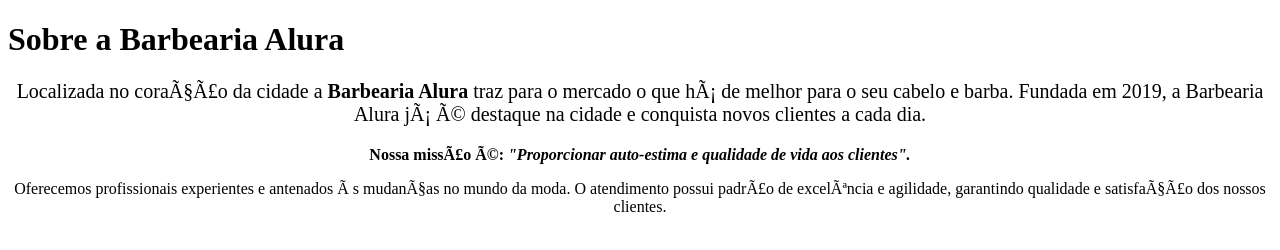
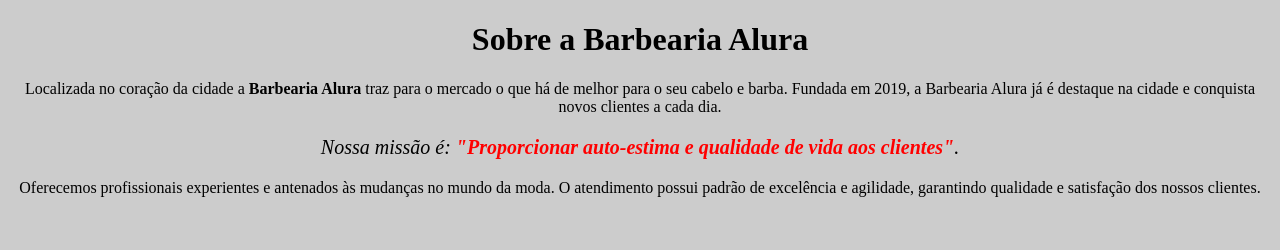
Before and after one commit to mafer-2006/Barbearia-1-a, a plain HTML site: page index.html in a window 1280 px wide. Drawn offline with Linux system fonts and the light colour scheme.

Commit message:
Add files via upload

```diff
--- a/index.html
+++ b/index.html
@@ -1,19 +1,22 @@
 <!DOCTYPE html>
-<html lang=”pt-br”>
+<html lang="pt-br">
+	<head>
+		<meta charset="UTF-8">
+		<title>Barbearia Alura</title>
+		<link rel="stylesheet" href="style.css">
 
-  <head>
-    <meta charset=”UTF-8”>
-    <title>Barbearia Alura</title>
-     <link rel="stylesheet" href= "style.css">
-  </head>
+		<style>
 
-  <body>
-     <h1>Sobre a Barbearia Alura</h1>
+		</style>
+	</head>
 
-     <p style="font-size: 20px" >Localizada no coração da cidade a <strong>Barbearia Alura</strong> traz para o mercado o que há de melhor para o seu cabelo e barba. Fundada em 2019, a Barbearia Alura já é destaque na cidade e conquista novos clientes a cada dia.</p>
+	<body>
+		<h1 style="text-align: center">Sobre a Barbearia Alura</h1>
 
-     <p><strong>Nossa missão é: <em>"Proporcionar auto-estima e qualidade de vida aos clientes".</em></strong></p>
+		<p>Localizada no coração da cidade a <strong>Barbearia Alura</strong> traz para o mercado o que há de melhor para o seu cabelo e barba. Fundada em 2019, a Barbearia Alura já é destaque na cidade e conquista novos clientes a cada dia.</p>
 
-     <p>Oferecemos profissionais experientes e antenados às mudanças no mundo da moda. O atendimento possui padrão de excelência e agilidade, garantindo qualidade e satisfação dos nossos clientes.</p>
-  </body>
+		<p style="font-size: 20px"><em>Nossa missão é: <strong>"Proporcionar auto-estima e qualidade de vida aos clientes"</strong>.</em></p>
+
+		<p>Oferecemos profissionais experientes e antenados às mudanças no mundo da moda. O atendimento possui padrão de excelência e agilidade, garantindo qualidade e satisfação dos nossos clientes.</p>
+	</body>
 </html>
--- a/style.css
+++ b/style.css
@@ -1,4 +1,11 @@
+body {
+	background: #CCCCCC
+}
 
 p {
 	text-align: center;
 }
+
+em strong {
+	color: #FF0000;
+}
```
